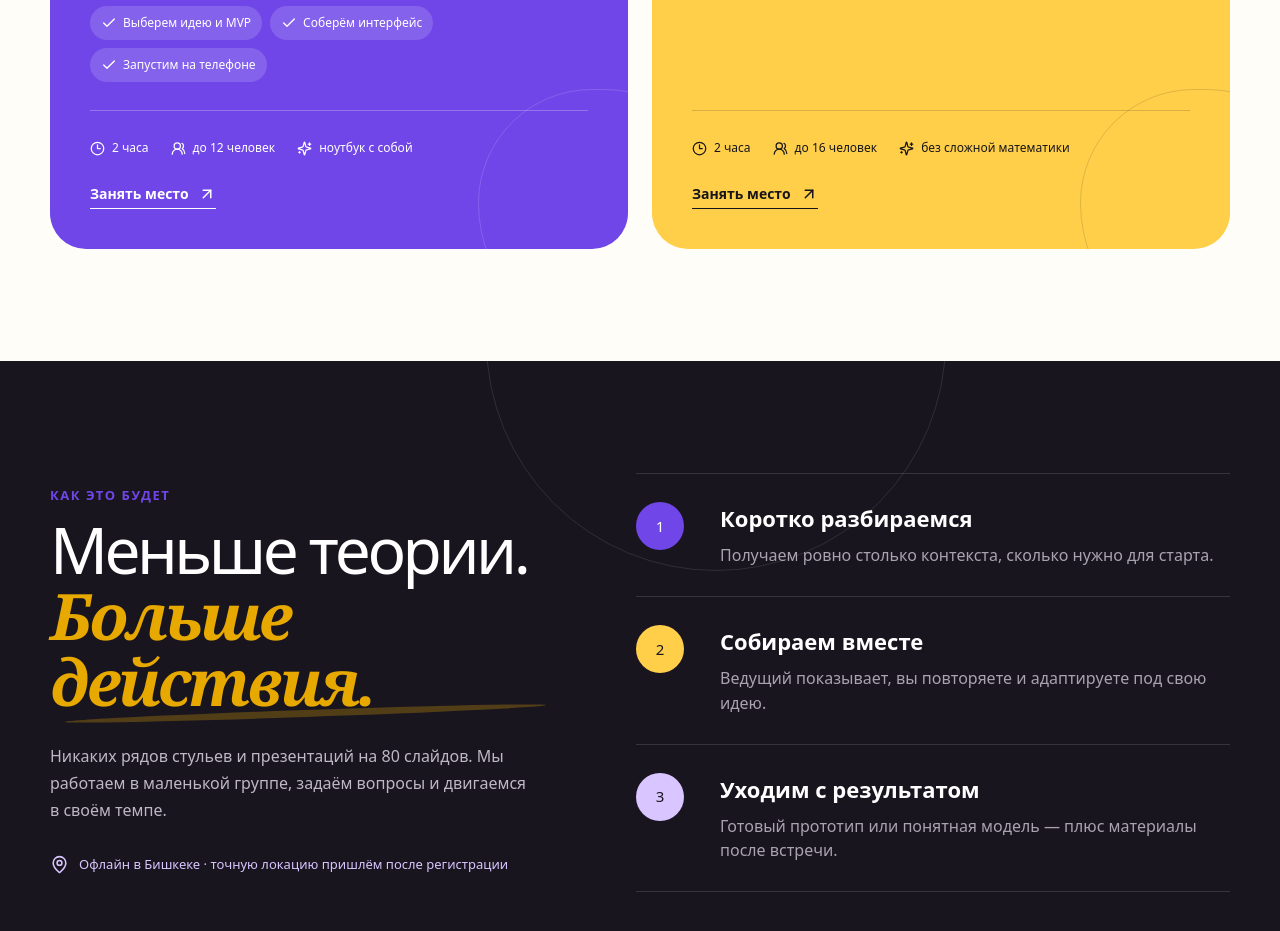
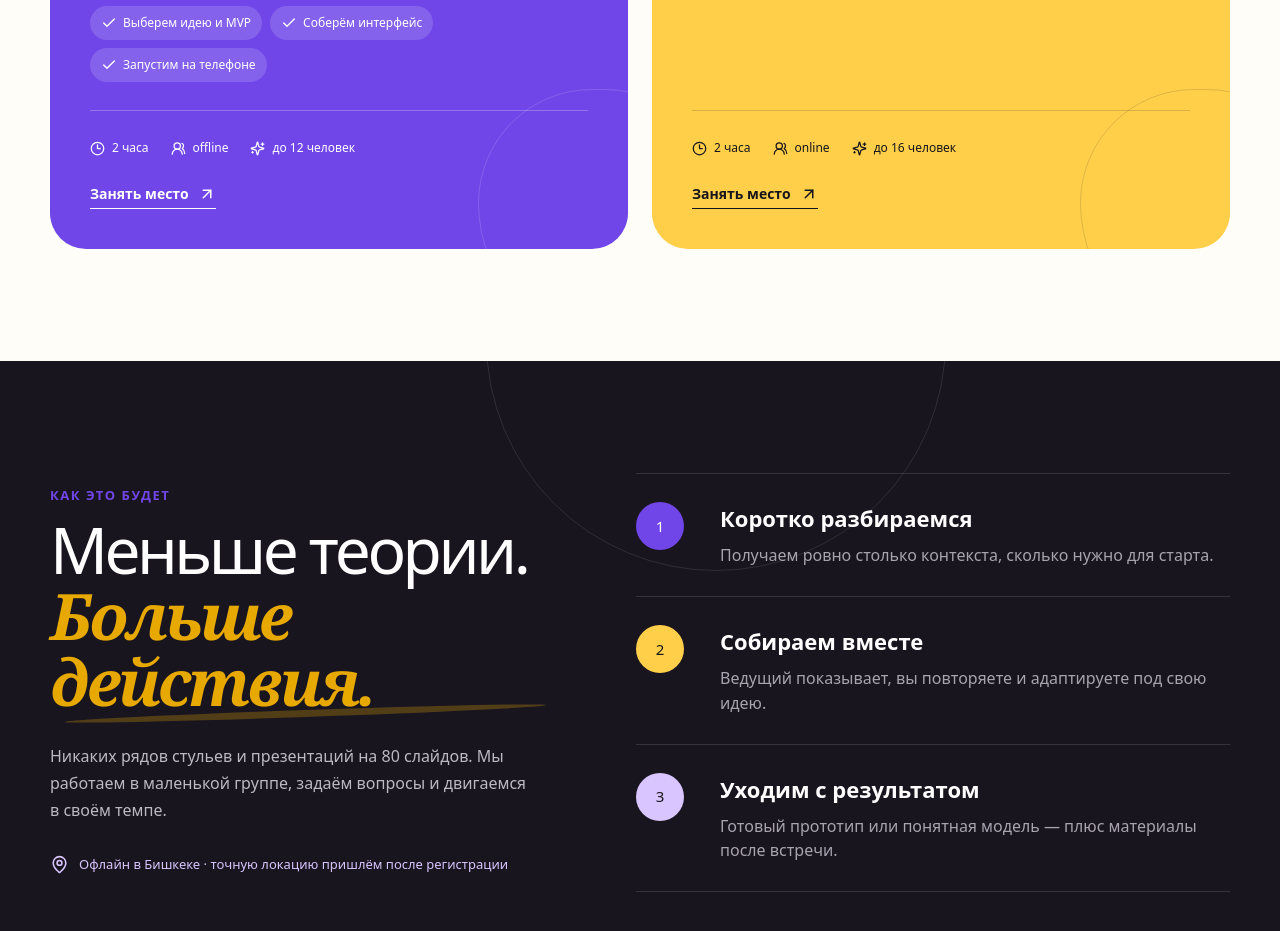
Before and after one commit to azholonov/masterclass_landing, a Next.js app: page / in a window 1280 px wide. Shown: the part 1560-2491 px from the top of the page. Built offline with nearby package versions, Linux system fonts and the light colour scheme.

Commit message:
fixed texts

```diff
--- a/app/page.tsx
+++ b/app/page.tsx
@@ -22,7 +22,7 @@ const workshops = [
     description:
       "Соберём рабочий прототип приложения с AI-инструментами. Без лекций на два часа: придумали, написали, запустили.",
     features: ["Выберем идею и MVP", "Соберём интерфейс", "Запустим на телефоне"],
-    meta: ["2 часа", "до 12 человек", "ноутбук с собой"],
+    meta: ["2 часа", "offline", "до 12 человек", "ноутбук с собой"],
     className: "workshop-purple",
   },
   {
@@ -33,7 +33,7 @@ const workshops = [
     description:
       "Разберем механизмы и лайфхаки экономии токенов.",
     features: ["Разложим токеномику", "Посмотрим на что тратится лимиты", "Проверим лайфхаки экономии токенов"],
-    meta: ["2 часа", "до 16 человек", "без сложной математики"],
+    meta: ["2 часа", "online", "до 16 человек", "без сложной математики"],
     className: "workshop-yellow",
   },
 ];
```
